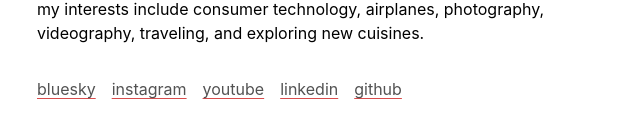
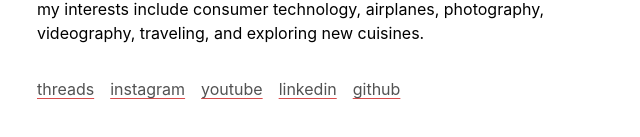
Before and after one commit to dickwyn/v4, a Next.js app: page / in a window 1280 px wide. Shown: the part 383-520 px from the top of the page, without its empty margins (315-955 px from the left). Built offline with nearby package versions, Linux system fonts and the light colour scheme.

Commit message:
chore: swap bluesky for threads

```diff
--- a/app/components/footer.tsx
+++ b/app/components/footer.tsx
@@ -1,7 +1,7 @@
 const links = [
   {
-    href: 'https://bsky.app/profile/dickwyn.xyz',
-    label: 'bluesky',
+    href: 'https://www.threads.com/@dickwyn',
+    label: 'threads',
   },
   {
     href: 'https://instagram.com/dickwyn',
```
